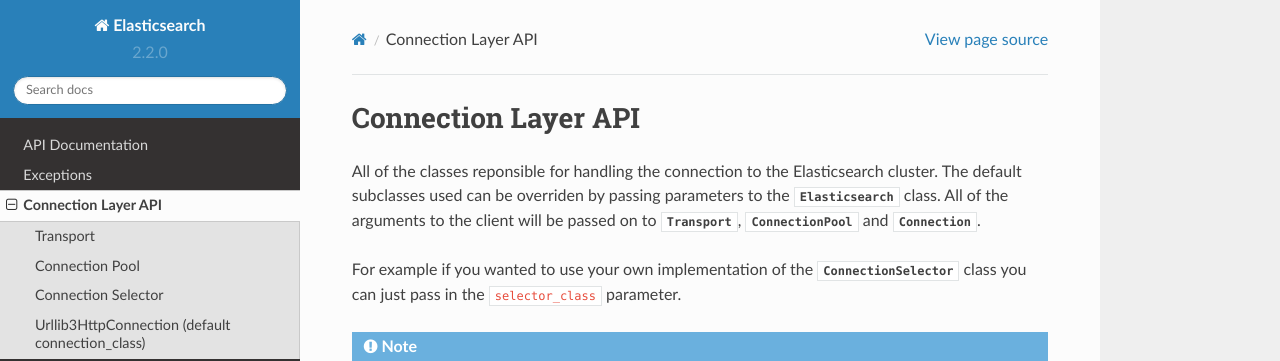
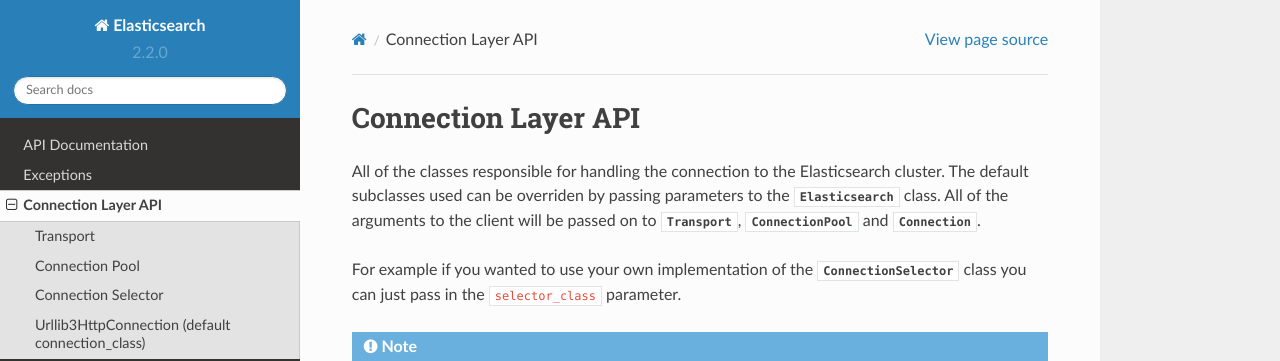
Before and after one commit to Logiclayer1111/elasticsearch, a Sphinx documentation site: the page built from docs/connection.rst, in a window 1280 px wide and 1343 px high. Shown: the top 361 px of the window. Built offline with Sphinx 7.4.7 and the Read the Docs theme 2.0.0, drawn with Linux system fonts in a browser that asks for light colours; pages that are not in the unit, such as notebooks, are missing from menus.

Commit message:
Minor spelling corrections for documentation

```diff
--- a/docs/connection.rst
+++ b/docs/connection.rst
@@ -3,7 +3,7 @@
 Connection Layer API
 ====================
 
-All of the classes reponsible for handling the connection to the Elasticsearch
+All of the classes responsible for handling the connection to the Elasticsearch
 cluster. The default subclasses used can be overriden by passing parameters to the
 :class:`~elasticsearch.Elasticsearch` class. All of the arguments to the client
 will be passed on to :class:`~elasticsearch.Transport`,
--- a/docs/index.rst
+++ b/docs/index.rst
@@ -121,7 +121,7 @@
 will be placed on hold for ``dead_timeout`` seconds and the request will be
 retried on another node. If a connection fails multiple times in a row the
 timeout will get progressively larger to avoid hitting a node that's, by all
-indication, down. If no live connection is availible, the connection that has
+indication, down. If no live connection is available, the connection that has
 the smallest timeout will be used.
 
 By default retries are not triggered by a timeout
@@ -211,7 +211,7 @@
 
 When using an http load balancer you cannot use the :ref:`sniffing`
 functionality - the cluster would supply the client with IP addresses to
-directly cnnect to the cluster, circumventing the load balancer. Depending on
+directly connect to the cluster, circumventing the load balancer. Depending on
 your configuration this might be something you don't want or break completely.
 
 In some environments (notably on Google App Engine) your http requests might be
```
